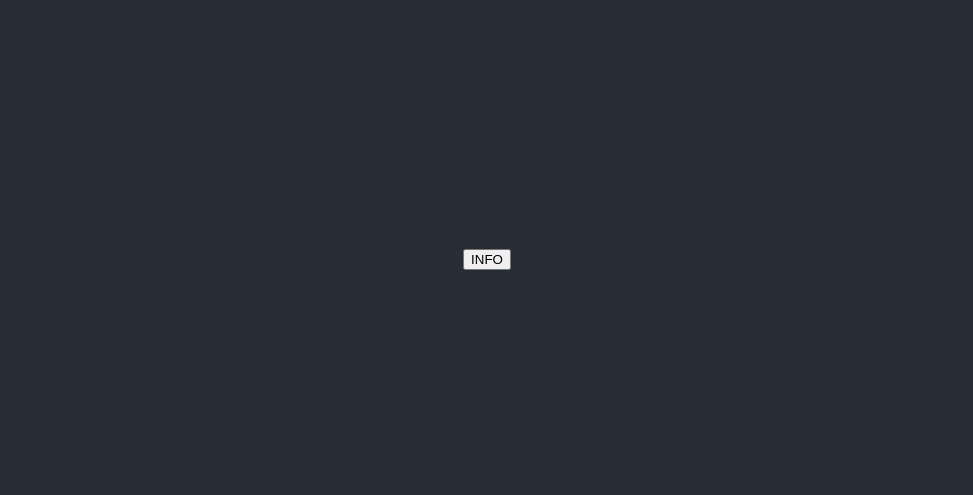
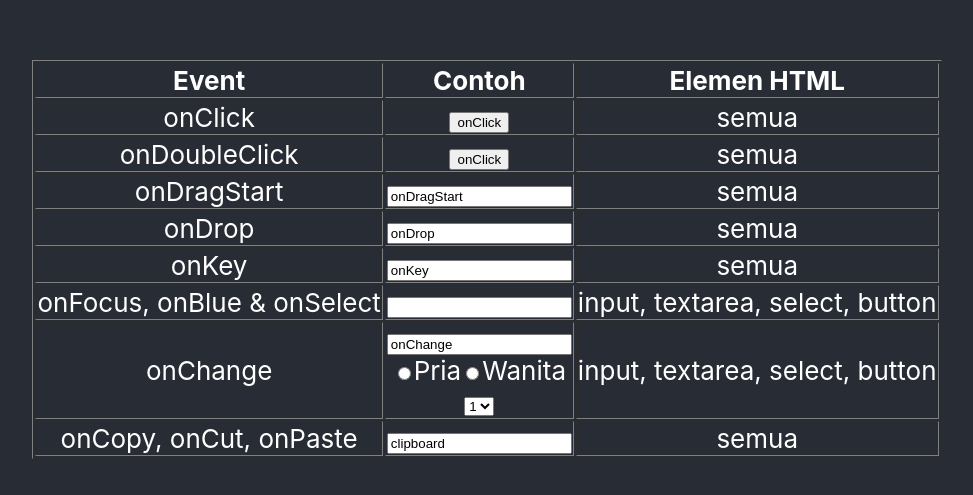
Before and after one commit to rikkyps/react-app, a React (Create React App) app: page / in a window 1280 px wide. Shown: the part 141-636 px from the top of the page, without its empty margins (153-1126 px from the left). Built offline with nearby package versions, Linux system fonts and the light colour scheme.

Commit message:
Event on HTML element

```diff
--- a/src/AllEvent.js
+++ b/src/AllEvent.js
@@ -1,13 +1,86 @@
 import React from "react";
 
 const AllEvent = () => {
-    return <table>
+    return <table border={1}>
         <tbody>
             <tr>
                 <th>Event</th>
                 <th>Contoh</th>
-                <th>Element</th>
+                <th>Elemen HTML</th>
             </tr>
+            <tr>
+                <td>onClick</td>
+                <td><button onClick={() => console.log('onClick')}>onClick</button></td>
+                <td>semua</td>
+            </tr>
+            <tr>
+                <td>onDoubleClick</td>
+                <td><button onDoubleClick={() => console.log('onDoubleClick')}>onClick</button></td>
+                <td>semua</td>
+            </tr>
+            <tr>
+                <td>onDragStart</td>
+                <td><input onDragStart={() => console.log('dragStart')} defaultValue='onDragStart' /></td>
+                <td>semua</td>
+            </tr>
+            <tr>
+                <td>onDrop</td>
+                <td><input onDrop={() => console.log('drop')} defaultValue='onDrop' /></td>
+                <td>semua</td>
+            </tr>
+            <tr>
+                <td>onKey</td>
+                <td><input
+                    onKeyDown={() => console.log('onKeyDown')}
+                    onKeyUp={() => console.log('onKeyUp')}
+                    onKeyPress={() => console.log('onKeyPress')}
+                    defaultValue='onKey'
+                /></td>
+                <td>semua</td>
+            </tr>
+            <tr>
+                <td>onFocus, onBlue & onSelect</td>
+                <td><input
+                    onFocus={() => console.log('onFocus')}
+                    onBlur={() => console.log('onBlur')}
+                    onSelect={() => console.log('onSelect')}
+                    defaultValue=''
+                /></td>
+                <td>input, textarea, select, button</td>
+            </tr>
+            <tr>
+                <td>onChange</td>
+                <td><input
+                    onChange={() => console.log('onChange')}
+                    defaultValue='onChange' />
+                    <br />
+                    <input type="radio" name="gender"
+                        onChange={() => console.log('1')}
+                        value='1' />Pria
+                    <input type="radio" name="gender"
+                        onChange={() => console.log('0')}
+                        value='0' />Wanita
+                    <br />
+                    <select onChange={(event) => console.log('onChange')}>
+                        <option value='1'>1</option>
+                        <option value='2'>2</option>
+                        <option value='3'>3</option>
+                    </select>
+                </td>
+                <td>input, textarea, select, button</td>
+            </tr>
+            <tr>
+                <td>onCopy, onCut, onPaste</td>
+                <td><input
+                    onCopy={() => console.log('onCopy')}
+                    onCut={() => console.log('onCut')}
+                    onPaste={() => console.log('onPaste')}
+                    defaultValue='clipboard' /></td>
+                <td>semua</td>
+            </tr>
+
         </tbody>
     </table>
 }
+
+export default AllEvent
--- a/src/App.js
+++ b/src/App.js
@@ -1,11 +1,11 @@
 import './App.css';
-import Event from './Event';
+import AllEvent from './AllEvent';
 
 function App() {
   return (
     <div className="App">
       <header className="App-header">
-        <Event/>
+        <AllEvent/>
       </header>
     </div>
   );
```
